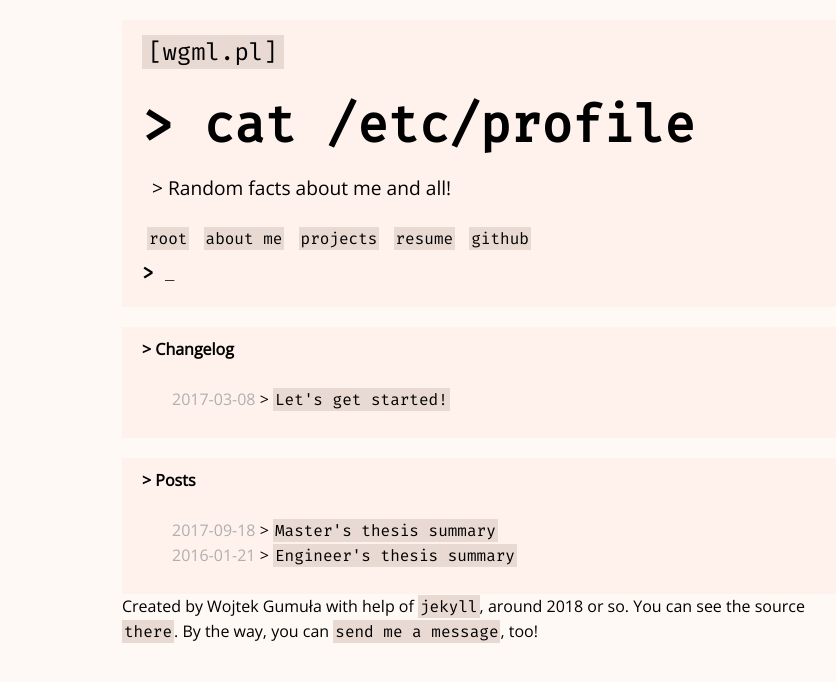
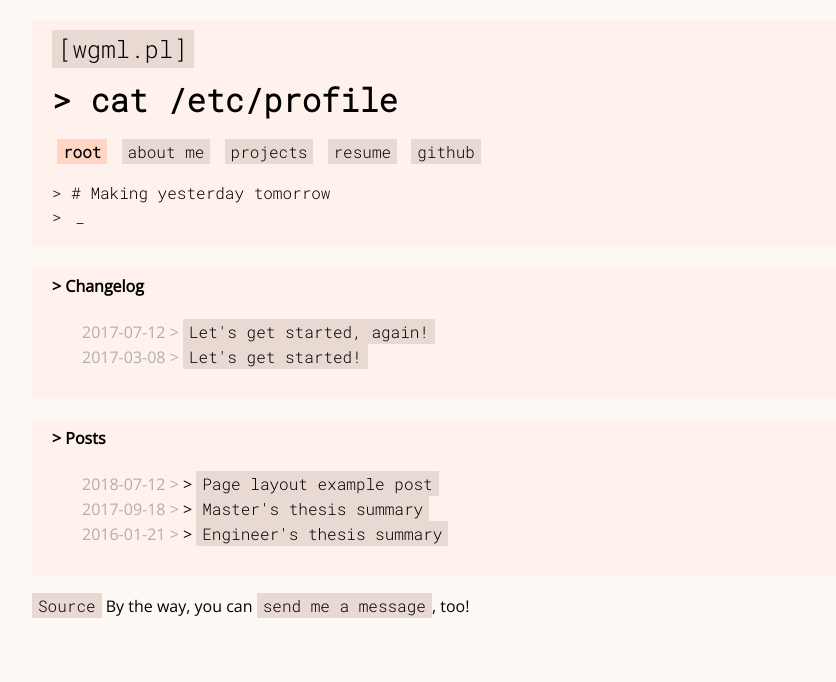
Before and after one commit to wgml/wgml.github.io, a Jekyll site: the page built from index.html, in a window 1280 px wide. Shown: the top 682 px of the page, without its empty margins (158-994 px from the left). Built offline with Jekyll 4.4.1, drawn with Linux system fonts in a browser that asks for light colours.

```diff
--- a/_layouts/default.html
+++ b/_layouts/default.html
@@ -1,44 +1,58 @@
 <!doctype html>
 
 <html lang="en">
+
 <head>
   <meta charset="utf8">
   <title>[{{ page.site_url }}] {{page.title}}</title>
 
   <meta name="description" content="Random bits">
-  <meta name="author" content="{{ page.author }}">
+  <meta name="author" content="Wojtek Gumula">
 
   <link rel="stylesheet" href="/css/styles.css">
-  <link href="https://fonts.googleapis.com/css?family=Fira+Mono|Open+Sans:400" rel="stylesheet">
+  <link href="https://fonts.googleapis.com/css?family=Open+Sans:300,400|Roboto+Mono:300" rel="stylesheet">
   <link rel="icon" type="image/png" href="/images/hedgehog-32.png" />
   <script type="text/javascript" src="/js/command.js"></script>
 </head>
 <body>
   <header>
-  <a href="/" id="root_url">[{{ page.site_url }}]</a>
-  <h1 class="monospace">> {{ page.title }}</h1>
-  <h2>Random facts about me and all!</h2>
+    <a href="#" id="root-url">[wgml.pl]</a>
+    <h1 class="monospace">> cat /etc/profile</h1>
     <nav>
       <ul>
-      <li><a href="/">Root</a></li>
-      <li><a href="/about.html">About me</a></li>
-      <li><a href="/projects.html">Projects</a></li>
-      <li><a target="_blank" href="/files/resume.pdf">Resume</a></li>
-      <li><a target="_blank" href="https://github.com/wgml">Github</a></li>
+        <li>
+          <a href="/" class="active-url">Root</a>
+        </li>
+        <li>
+          <a href="/about.html">About me</a>
+        </li>
+        <li>
+          <a href="/projects.html">Projects</a>
+        </li>
+        <li>
+          <a target="_blank" href="./files/resume.pdf">Resume</a>
+        </li>
+        <li>
+          <a target="_blank" href="https://github.com/wgml">Github</a>
+        </li>
       </ul>
     </nav>
-  <div id="commands" class="monospace">
-    <div id="cursor-wrap" onclick="focusOnCommand(); return false;">
-      <span id="command-text">> </span>
-      <span id="cursor"></span>
-      <span></span>
-    </div>
+    <div id="shell" class="monospace">
+      <p class="command-line">
+        <code class="bash"># Making yesterday tomorrow</code>
+      </p>
+      <p class="command-line" onclick="focusOnCommand(); return false;">
+        <code id="cursor" class="bash"><input id="cursor-input"/></code>
+      </p>
     </div>
   </header>
+
 {{ content }}
 
 <footer>
-  Created by {{ page.author }} with help of <a href="https://jekyllrb.com/" target="_blank"> jekyll</a>, around {{ 'now' | date: "%Y" }} or so. You can see the source <a href="{{ page.repository_url }}" target="_blank">there</a>. By the way, you can <a href="mailto:{{ page.email }}">send me a message</a>, too!
+  <a href="https://github.com/wgml/wgml.github.io">Source</a>
+  By the way, you can
+  <a href="mailto:me@wgml.pl">send me a message</a>, too!
 </footer>
 </body>
 </html>
--- a/css/styles.css
+++ b/css/styles.css
@@ -4,20 +4,35 @@ body {
   background-color: #FFF9F6;
 
   font-family: 'Open Sans', sans-serif;  font-style: normal;
-  font-weight: 400;
+  font-weight: lighter;
 
-  line-height: 150%;
+  line-height: 120%;
 
-  max-width: 720px;
+  max-width: 900px;
   margin: 20px auto;
+  padding-left: 10px;
+  padding-right: 10px;
 }
 
 a {
-  font-family: 'Fira Mono', monospace;
+  font-family: 'Roboto Mono', monospace;
   text-decoration: none;
   color:inherit;
   background-color: #E9D9D3;
-  padding: 2px;
+  padding: 2px 6px 2px 6px;
+}
+
+pre {
+  display: block;
+  overflow-x: auto;
+}
+
+code {
+  font-family: 'Roboto Mono', monospace;
+}
+
+.monospace {
+  font-family: 'Roboto Mono', monospace;
 }
 
 header {
@@ -25,11 +40,10 @@ header {
   padding-left: 10px;
   padding-right: 10px;
   padding-top: 0;
-
   padding: 20px;
 }
 
-#root_url {
+#root-url {
   font-size: 150%;
   padding: 3px 6px 3px 6px;
   margin-top: 100px;
@@ -42,76 +56,46 @@ nav > ul {
 }
 
 nav > ul > li {
-  display: inline;
+  display: inline-block;
   padding: 5px;
+  margin-bottom: 10px;
 }
 
-.active {
+.active-url {
   background-color: #FFD5C4;
+  font-weight: bold;
 }
 
 header > h1 {
-  font-size: 320%;
+  font-size: 200%;
   line-height: 100%;
 }
 
-header > h2 {
-  font-size: 120%;
-  font-weight: normal;
-  margin-top: -20px;
+header p {
+  margin: 0;
+  line-height: 80%;
 }
 
-nav {
-  text-transform: lowercase;
-}
-
-article {
-  background-color: #FFF2EC;
-  text-align: justify;
-  margin-top: 20px;
-  padding-left: 10px;
-  padding-right: 10px;
-  padding-bottom: 10px;
-}
-
-article.a {
-  background-color: #E9D9D3;
-}
-
-article > p {
-  padding-left: 20px;
-  padding-right: 20px;
-}
-
-h2 {
-  font-size: 100%;
-  padding: 10px;
-}
-
-h2:before {
+header p.command-line:before {
   content: "> ";
 }
 
-.posts li {
-  list-style-type: none;
-  margin: 0;
-  padding: 0;
+.command-line {
+  box-sizing: border-box;
+  display: block;
+  font-size: 100%;
+  padding-top: 10px;
+  padding-left: 0px;
+  font-weight: bolder;
 }
 
-.timestamp {
-  color: #afafaf;
-}
-
-.monospace {
-  font-family: 'Fira Mono', monospace;
-}
-
-footer {
-  position: relative;
-}
-
-#cursor {
-  font-family: monospace;
+.command-result {
+  box-sizing: border-box;
+  display: block;
+  font-size: 100%;
+  padding-top: 10px;
+  padding-left: 0px;
+  font-weight: bolder;
 }
 
 #cursor:after {
@@ -138,20 +122,68 @@ footer {
   }
 }
 
-#cursor-wrap {
-  box-sizing: border-box;
-  display: table-cell;
-  vertical-align: middle;
-  font-size: 120%;
-  padding-top: 10px;
-  padding-left: 0px;
-  font-weight: bold;
-}
-
-#command-input {
+input#cursor-input {
   width: 0;
   outline: none;
   border: none;
   background-color: #FFF2EC;
   color: #FFF2EC;
 }
+nav {
+  text-transform: lowercase;
+}
+
+h2 {
+  font-size: 100%;
+  padding: 10px;
+}
+
+h3 {
+  font-size: 100%;
+  font-weight: bolder;
+}
+
+h2:before {
+  content: "> ";
+}
+
+article {
+  background-color: #FFF2EC;
+  margin-top: 20px;
+  padding-left: 10px;
+  padding-right: 10px;
+  padding-bottom: 10px;
+}
+
+article.a {
+  background-color: #E9D9D3;
+}
+
+article > p {
+  padding-left: 20px;
+  padding-right: 20px;
+}
+
+article pre {
+  padding: 10px;
+  background-color: rgb(241, 231, 226);
+}
+
+.posts li {
+  list-style-type: none;
+  margin: 0;
+  padding: 0 0 5px 0;
+}
+
+.posts li > span:after {
+  content: " >";
+}
+
+.timestamp {
+  color: #afafaf;
+}
+
+footer {
+  position: relative;
+  margin: 20px auto;
+}
--- a/index.html
+++ b/index.html
@@ -4,10 +4,16 @@
 <article>
   <h2>Changelog</h2>
   <ul class="posts">
-    <li class="post"><span class="timestamp">2017-03-08</span> > <a href="/">Let's get started!</a></li>
+    <li class="post">
+      <span class="timestamp">2017-07-12</span>
+      <a href="#">Let's get started, again!</a>
+    </li>
+    <li class="post">
+      <span class="timestamp">2017-03-08</span>
+      <a href="#">Let's get started!</a>
+    </li>
   </ul>
 </article>
-
 <article>
   <h2>Posts</h2>
   <ul class="posts">
--- a/js/command.js
+++ b/js/command.js
@@ -3,49 +3,66 @@ window.onkeyup = keyListener;
 function keyListener(e) {
   console.log(e);
   if (acceptedKey(e)) {
-    var s = document.getElementById("command-text");
+    console.log("Event is accepted")
+    var s = document.getElementById("cursor");
     if (e.keyCode != 13) {
       s.innerHTML = s.innerHTML + e.key;
     }
 
-    s = document.getElementById("command-input");
+    s = document.getElementById("cursor-input");
     s.value = "";
     if (e.keyCode == 13) {
       executeCommand();
     }
+
+    s.focus();
   }
 }
 
 function acceptedKey(event) {
-  if (event.target == null || event.target.id !== "command-input") {
+  if (event.target == null || event.target.id !== "cursor-input") {
     return false;
   }
+
+  if (event.keyCode == 13) {
+    return true; // Enter key
+  }
+
+  if (event.key.length != 1) {
+    return false;
+  }
+
   return true;
 }
 
+function processCommand(cmd) {
+  return cmd + ": command not found";
+}
+
 function executeCommand() {
-  var commands = document.getElementById("commands");
-  var cursorWrap = document.getElementById("cursor-wrap");
-  var newCursorWrap = cursorWrap.cloneNode(true);
+  var shell = document.getElementById("shell");
   var cursor = document.getElementById("cursor");
-  var input = document.getElementById("command-input").parentElement;
+  var input = document.getElementById("cursor-input");
+  var lastCommand = cursor.parentElement;
+  var nextCommand = lastCommand.cloneNode(true);
 
-  console.log(commands);
-  console.log(cursor);
-  console.log(input);
+  var cmd = cursor.innerText;
 
-  cursorWrap.removeChild(input);
-  cursorWrap.removeChild(cursor);
+  cursor.removeChild(input);
+  cursor.removeAttribute("id");
 
-  cursorWrap.removeAttribute("id");
-  cursorWrap.removeAttribute("onclick");
-  cursorWrap.classList.add("entered-command");
-  cursorWrap.innerHTML += "<span><br/>error: command not found</span>";
+  lastCommand.removeAttribute("onclick");
 
-  commands.appendChild(newCursorWrap);
+  var cmdResult = processCommand(cmd);
+  shell.innerHTML += "<p class=\"command-result\">" + cmdResult + "</p>";
+
+  shell.appendChild(nextCommand);
+  var h = document.getElementById("cursor").innerHTML;
+  document.getElementById("cursor").innerHTML = h.substr(0, h.length - cmd.length);
+  focusOnCommand();
 }
 
 function focusOnCommand() {
   console.log("focusOnCommand");
-  document.getElementById("command-input").focus();
+  document.getElementById("cursor-input").focus();
 }
```
Also changed, not shown: _layouts/post.html (deleted, +0 -8 lines), _posts/2016-01-21-engineer-thesis.html (+0 -10 lines), _posts/2018-07-12-example-post.html (added, +66 -0 lines). Lines whose indentation alone changed are shown as unchanged.
